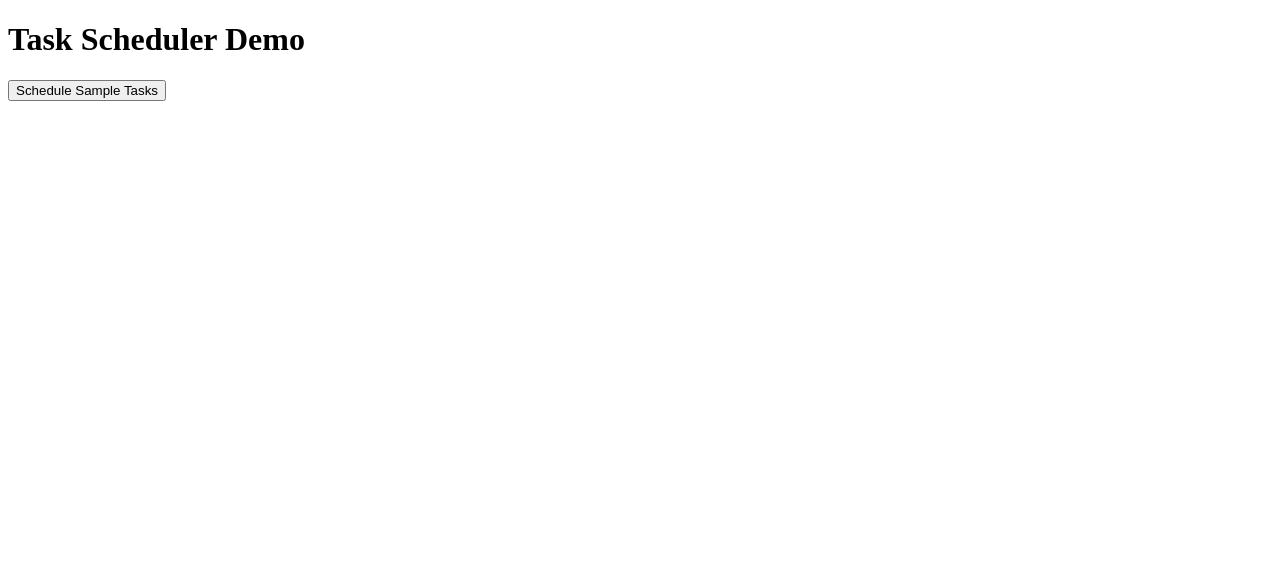
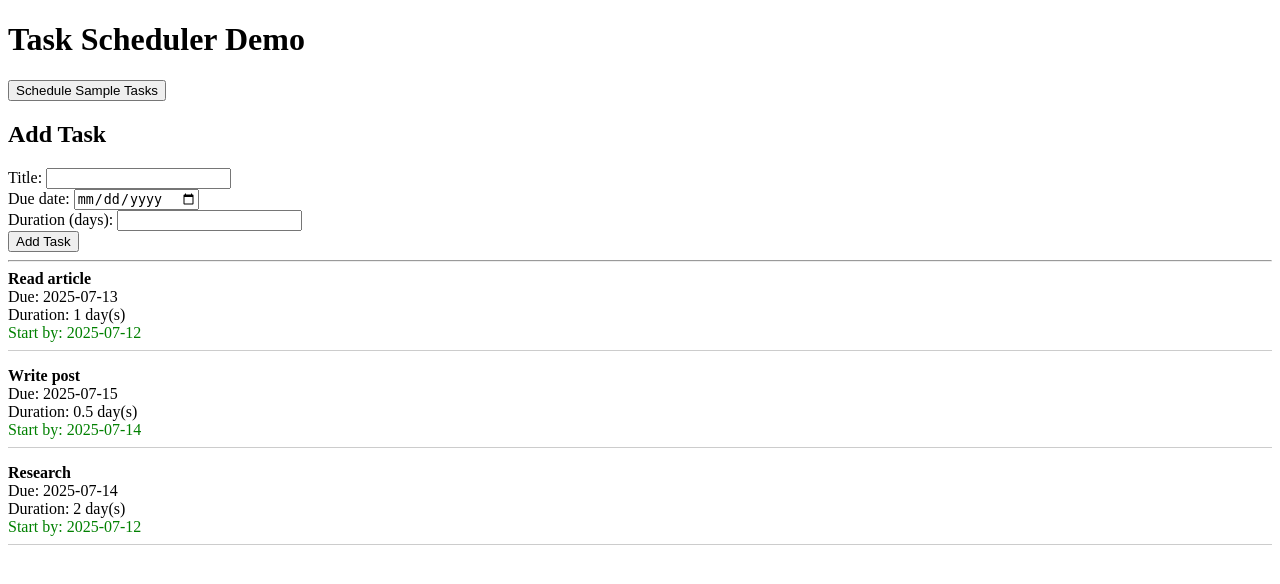
Before and after one commit to corbettbw/Eisenhower-Matrix-2, a Flask app: page / in a window 1280 px wide. Shown: the top 584 px of the page. Run offline with Flask 3, Linux system fonts and the light colour scheme.

Commit message:
adding form to create task

```diff
--- a/app.py
+++ b/app.py
@@ -1,13 +1,52 @@
-from flask import Flask, render_template, request, jsonify
-from scheduler import schedule_tasks
+from flask import Flask, render_template, request, redirect
+from datetime import datetime, timedelta
 
 app = Flask(__name__)
 
+# In-memory task list
+tasks = []
+
 @app.route("/")
 def index():
-    return render_template("index.html")
+    scheduled_tasks = schedule_tasks(tasks)
+    return render_template("index.html", tasks=scheduled_tasks)
 
-@app.route("/api/schedule", methods=["POST"])
-def api_schedule():
-    tasks = request.json.get("tasks", [])
-    return jsonify(schedule_tasks(tasks))
+@app.route("/add", methods=["POST"])
+def add_task():
+    title = request.form["title"]
+    due = request.form["due"]
+    duration = float(request.form["duration"])
+
+    tasks.append({
+        "title": title,
+        "due": due,
+        "duration": duration
+    })
+    return redirect("/")
+
+@app.route("/sample")
+def sample():
+    global tasks
+    tasks = [
+        {"title": "Read article", "due": "2025-07-13", "duration": 1},
+        {"title": "Write post", "due": "2025-07-15", "duration": 0.5},
+        {"title": "Research", "due": "2025-07-14", "duration": 2},
+    ]
+    return redirect("/")
+
+def schedule_tasks(task_list):
+    scheduled = []
+    for task in task_list:
+        due_date = datetime.strptime(task["due"], "%Y-%m-%d")
+        duration_days = timedelta(days=task["duration"])
+        start_date = due_date - duration_days
+        scheduled.append({
+            "title": task["title"],
+            "due": task["due"],
+            "duration": task["duration"],
+            "start": start_date.strftime("%Y-%m-%d")
+        })
+    return scheduled
+
+if __name__ == "__main__":
+    app.run(debug=True)
--- a/templates/index.html
+++ b/templates/index.html
@@ -1,13 +1,48 @@
 <!DOCTYPE html>
 <html>
 <head>
-  <title>Eisenhower Matrix Scheduler</title>
+    <title>Task Scheduler</title>
+    <style>
+        .task-box {
+            border-bottom: 1px solid #ccc;
+            margin-bottom: 1em;
+            padding-bottom: 0.5em;
+        }
+        .start-date {
+            color: green;
+        }
+    </style>
 </head>
 <body>
-  <h1>Task Scheduler Demo</h1>
-  <button onclick="runDemo()">Schedule Sample Tasks</button>
-  <div id="task-list"></div>
+    <h1>Task Scheduler Demo</h1>
 
-  <script src="{{ url_for('static', filename='script.js') }}"></script>
+    <form action="/sample" method="get">
+        <button type="submit">Schedule Sample Tasks</button>
+    </form>
+
+    <h2>Add Task</h2>
+    <form action="/add" method="POST">
+        <label>Title:</label>
+        <input type="text" name="title" required><br>
+
+        <label>Due date:</label>
+        <input type="date" name="due" required><br>
+
+        <label>Duration (days):</label>
+        <input type="number" step="0.5" name="duration" required><br>
+
+        <button type="submit">Add Task</button>
+    </form>
+
+    <hr>
+
+    {% for task in tasks %}
+        <div class="task-box">
+            <strong>{{ task.title }}</strong><br>
+            Due: {{ task.due }}<br>
+            Duration: {{ task.duration }} day(s)<br>
+            <span class="start-date">Start by: {{ task.start }}</span>
+        </div>
+    {% endfor %}
 </body>
 </html>
```
